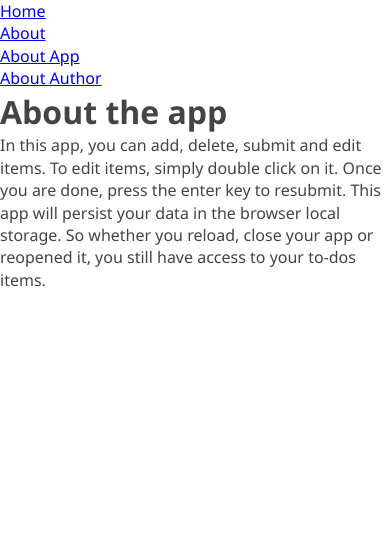
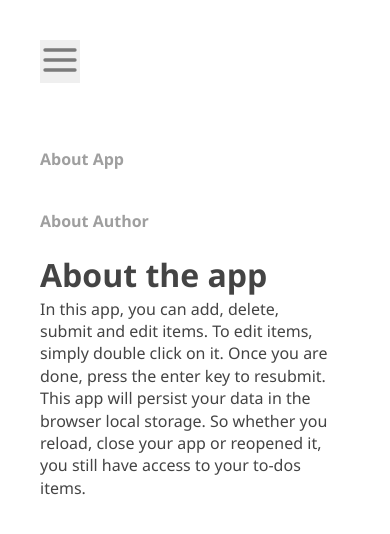
Before and after one commit to markiplagat/react-todo-app, a React (Create React App) app: page /about/about-app in a window 390 px wide. Shown: the top 534 px of the page. Built offline with nearby package versions, Linux system fonts and the light colour scheme.

Commit message:
Implement hamburger menu

```diff
--- a/src/App.css
+++ b/src/App.css
@@ -64,7 +64,91 @@
   border: none;
 }
 
+/*Navbar*/
 .active-link {
   color: orangered;
   text-decoration: underline;
 }
+
+.navBar {
+  position: relative;
+}
+
+.navBar button {
+  position:fixed;
+  /*background: transparent;*/
+  border: none;
+  left: 40px;
+  top: 40px;
+  z-index: 10;
+  cursor: pointer;
+}
+
+.menuNav {
+  overflow-y: scroll;
+  list-style: none;
+  position: fixed;
+  top: 0;
+  background: darkcyan;
+  left: 0;
+  bottom: 0;
+  height: 100vh;
+  width: 0;
+  overflow: hidden;
+  max-width: 290px;
+  z-index: 9;
+}
+
+.menuNav.showMenu {
+  width: 100%;
+}
+
+a {
+  display: block;
+  padding: 10px 40px;
+  text-decoration: none;
+  color: #3fffd2;
+  text-transform: uppercase;
+  font-weight: bold;
+}
+
+.menuNav li:first-child {
+  margin-top: 7rem;
+}
+
+/* about page*/
+
+.about_content {
+  padding: 8rem 40px;
+  display: flex;
+}
+
+.about_list {
+  list-style: none;
+  flex: 2;
+  margin-right: 15px;
+}
+
+.about_list a {
+  color: #9f9f9f;
+  text-transform: capitalize;
+  padding: 20px 0;
+  font-weight: 600;
+}
+
+.about_list a:hover {
+  color: #000;
+}
+
+.main_content {
+  flex: 7;
+}
+
+.main_content h1 {
+  margin-bottom: 15px;
+  line-height: 30px;
+}
+
+.main_content p {
+  line-height: 25px;
+}
--- a/src/components/Navbar.js
+++ b/src/components/Navbar.js
@@ -1,7 +1,10 @@
-import React from 'react';
-import {Link} from "react-router-dom";
+import React, {useState} from 'react';
+import {NavLink} from "react-router-dom";
+import {MdClose} from "react-icons/md";
+import {FiMenu} from "react-icons/fi";
 
 const Navbar = () => {
+  const [openNavbar, setOpenNavbar] = useState(false);
   const links = [
     {
       id: 1,
@@ -15,19 +18,34 @@
     },
   ]
 
+  const handleToggle = () => {
+    setOpenNavbar(prev => !prev)
+  };
+  const closeMenu = () => {
+    setOpenNavbar(false);
+  };
+
   return(
     <nav className="navBar">
-      <ul>
+      <button onClick={handleToggle}>
+        {openNavbar ? (
+          <MdClose style={{ color: "#fff", width: "40px", height: "40px" }} />
+        ) : (
+          <FiMenu style={{ color: "#7b7b7b", width: "40px", height: "40px" }} />
+        )}
+      </button>
+      <ul className={`menuNav ${openNavbar ? "showMenu" : ""}`}>
         {links.map(link => {
           return(
             <li key={link.id}>
-              <Link
+              <NavLink
                 to={link.path}
                 activeclassname="active-link"
+                onClick={() => closeMenu()}
                 exact
               >
                 {link.text}
-              </Link>
+              </NavLink>
             </li>
             )
         })}
--- a/src/pages/About.js
+++ b/src/pages/About.js
@@ -4,8 +4,8 @@
 
 const About = () => {
   return (
-    <div>
-      <ul>
+    <div className="about_content">
+      <ul className="about_list">
         <li>
           <Link to="about-app">About App</Link>
         </li>
--- a/src/pages/SinglePage.js
+++ b/src/pages/SinglePage.js
@@ -25,7 +25,7 @@
   const {title, description} = aboutContent;
 
   return(
-    <div>
+    <div className="main-content">
       <h1>{title}</h1>
       <p>{description}</p>
     </div>
```
